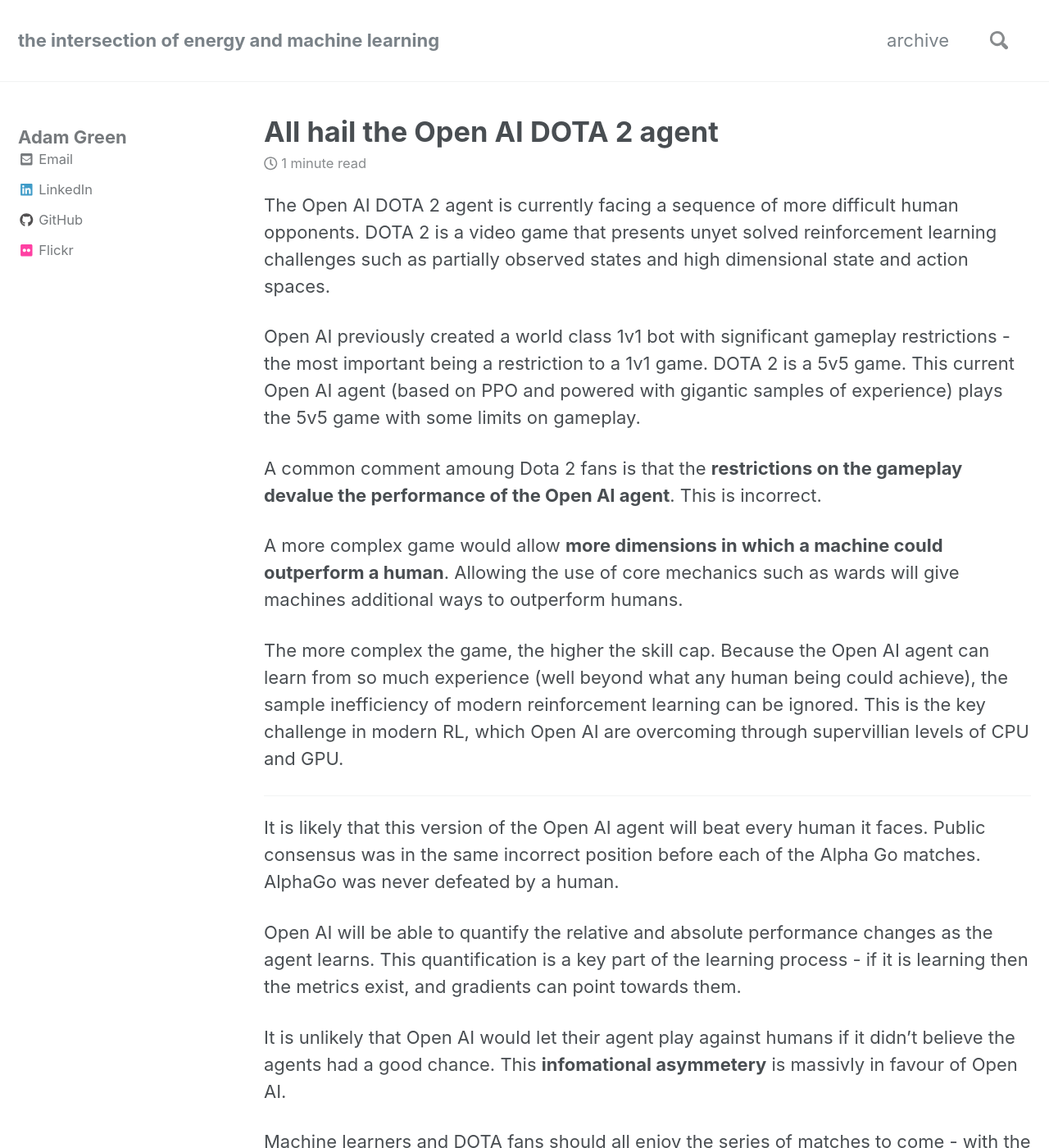
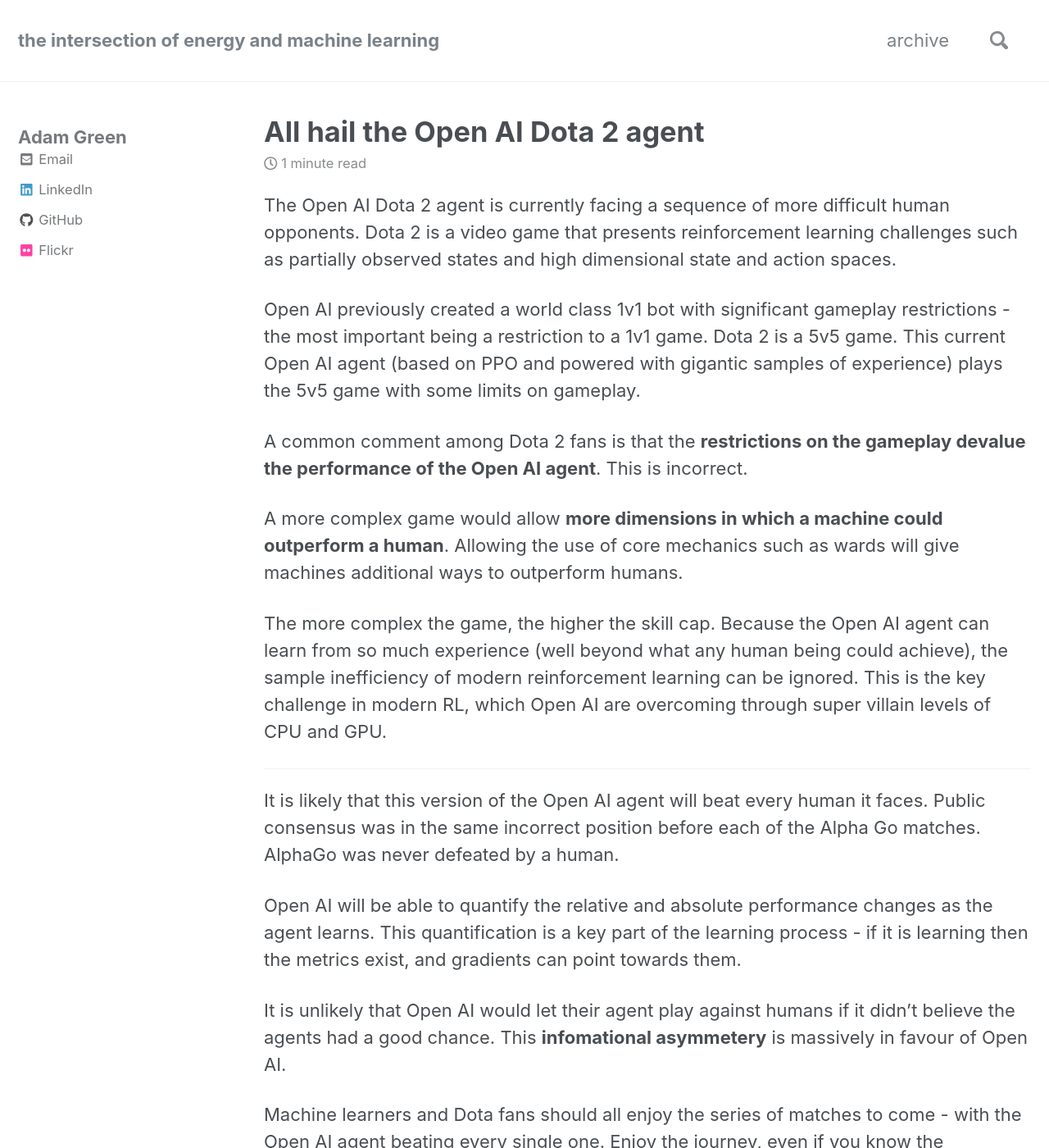
Before and after one commit to ADGEfficiency/adgefficiency.github.io, a Jekyll site: the page built from _posts/2018-07-20-misunderstanding-dota.md, in a window 1280 px wide and 1400 px high. Shown: the whole window at 82% size. Built offline with Jekyll 4.4.1, drawn with Linux system fonts in a browser that asks for light colours; nearby versions of some CDN libraries; some of the changed text lies outside the part shown.

Commit message:
drafting

```diff
--- a/_posts/2018-07-20-misunderstanding-dota.md
+++ b/_posts/2018-07-20-misunderstanding-dota.md
@@ -1,21 +1,21 @@
 ---
-title: 'All hail the Open AI DOTA 2 agent'
+title: 'All hail the Open AI Dota 2 agent'
 date: 20/07/2018
 categories:
 - reinforcement learning
-excerpt: DOTA fans are making the same mistake Go fans did in underestimating Open AI.
+excerpt: Dota fans are making the same mistake Go fans did in underestimating Open AI.
 
 ---
 
-The Open AI DOTA 2 agent is currently facing a sequence of more difficult human opponents.  DOTA 2 is a video game that presents unyet solved reinforcement learning challenges such as partially observed states and high dimensional state and action spaces.
+The Open AI Dota 2 agent is currently facing a sequence of more difficult human opponents.  Dota 2 is a video game that presents reinforcement learning challenges such as partially observed states and high dimensional state and action spaces.
 
-Open AI previously created a world class 1v1 bot with significant gameplay restrictions - the most important being a restriction to a 1v1 game.  DOTA 2 is a 5v5 game.  This current Open AI agent (based on PPO and powered with gigantic samples of experience) plays the 5v5 game with some limits on gameplay.
+Open AI previously created a world class 1v1 bot with significant gameplay restrictions - the most important being a restriction to a 1v1 game.  Dota 2 is a 5v5 game.  This current Open AI agent (based on PPO and powered with gigantic samples of experience) plays the 5v5 game with some limits on gameplay.
 
-A common comment amoung Dota 2 fans is that the **restrictions on the gameplay devalue the performance of the Open AI agent**.  This is incorrect.
+A common comment among Dota 2 fans is that the **restrictions on the gameplay devalue the performance of the Open AI agent**.  This is incorrect.
 
 A more complex game would allow **more dimensions in which a machine could outperform a human**.  Allowing the use of core mechanics such as wards will give machines additional ways to outperform humans.
 
-The more complex the game, the higher the skill cap.  Because the Open AI agent can learn from so much experience (well beyond what any human being could achieve), the sample inefficiency of modern reinforcement learning can be ignored.  This is the key challenge in modern RL, which Open AI are overcoming through supervillian levels of CPU and GPU.
+The more complex the game, the higher the skill cap.  Because the Open AI agent can learn from so much experience (well beyond what any human being could achieve), the sample inefficiency of modern reinforcement learning can be ignored.  This is the key challenge in modern RL, which Open AI are overcoming through super villain levels of CPU and GPU.
 
 ---
 
@@ -23,9 +23,9 @@
 
 Open AI will be able to quantify the relative and absolute performance changes as the agent learns.  This quantification is a key part of the learning process - if it is learning then the metrics exist, and gradients can point towards them.
 
-It is unlikely that Open AI would let their agent play against humans if it didn't believe the agents had a good chance.  This **infomational asymmetery** is massivly in favour of Open AI.
+It is unlikely that Open AI would let their agent play against humans if it didn't believe the agents had a good chance.  This **infomational asymmetery** is massively in favour of Open AI.
 
-Machine learners and DOTA fans should all enjoy the series of matches to come - with the Open AI agent beating every single one.  Enjoy the journey, even if you know the destination.
+Machine learners and Dota fans should all enjoy the series of matches to come - with the Open AI agent beating every single one.  Enjoy the journey, even if you know the destination.
 
 Thanks for reading!!!
 
```
